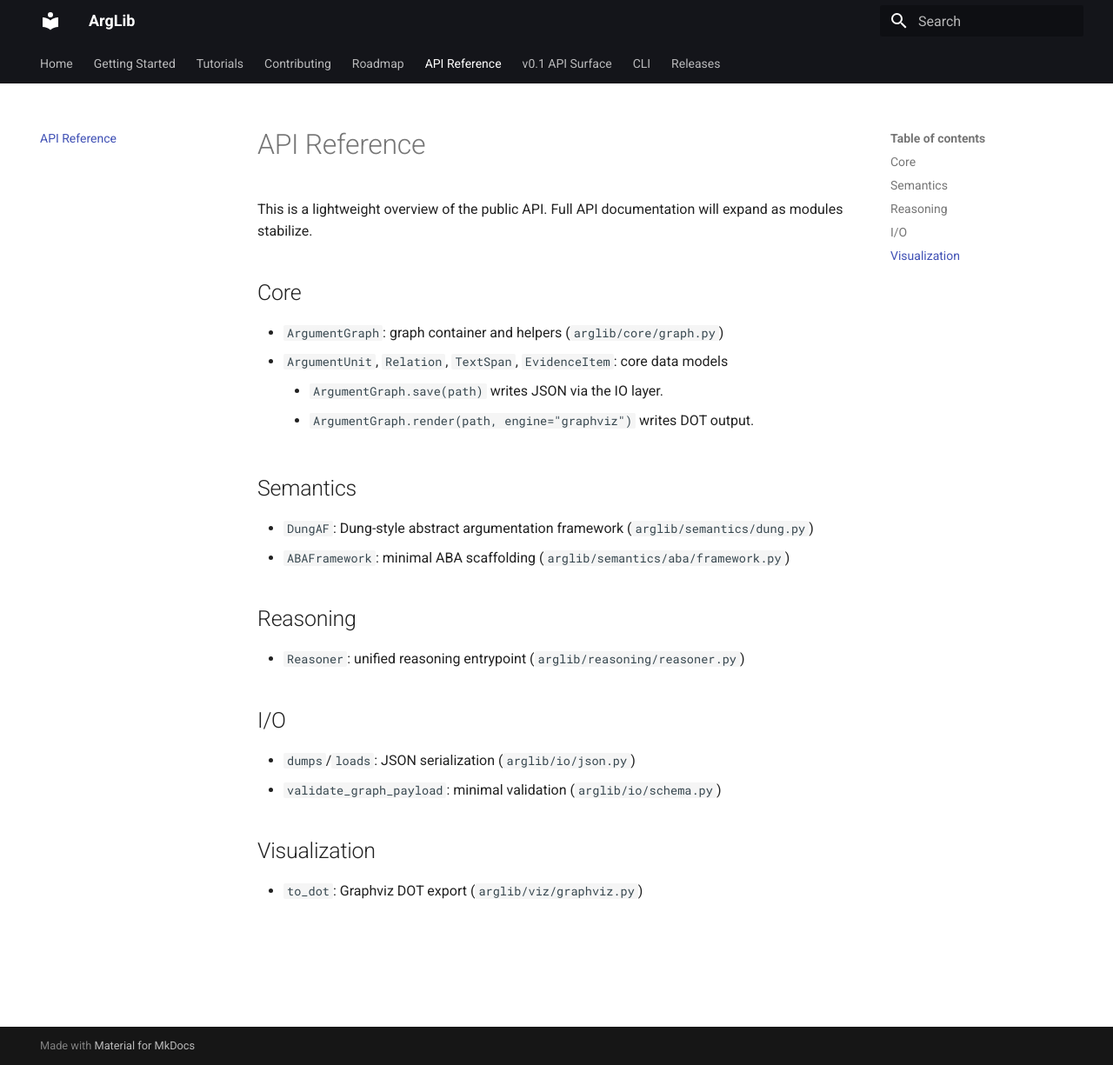
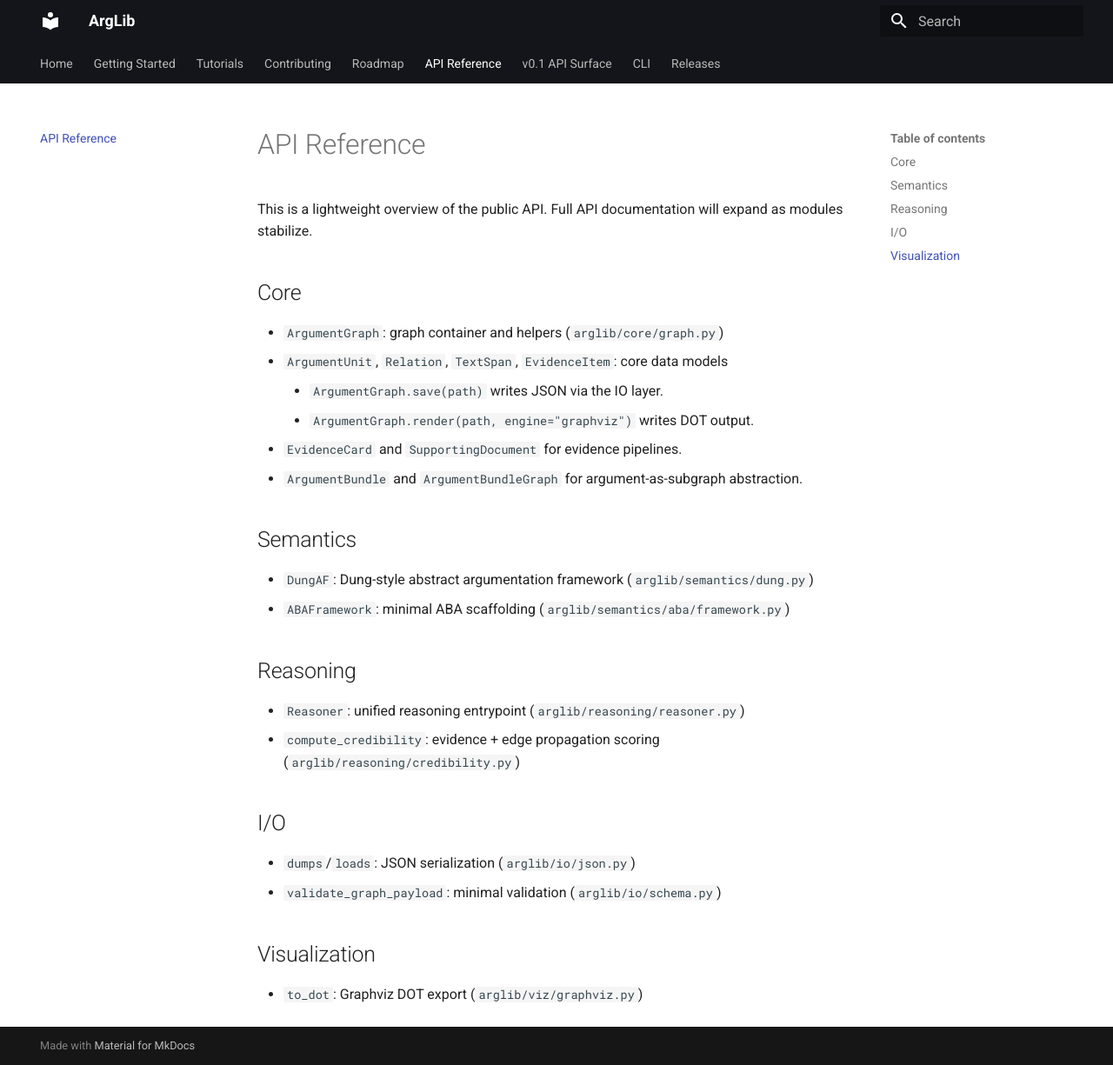
Before and after one commit to vasanthsarathy/arglib, an MkDocs documentation site: the page built from docs/api.md, in a window 1280 px wide and 1225 px high. Shown: the whole window at 87% size. Built offline with MkDocs 1.6.1 and Material for MkDocs 9.7.7, drawn with Linux system fonts in a browser that asks for light colours.

Commit message:
Update docs for bundling and credibility

```diff
--- a/docs/api.md
+++ b/docs/api.md
@@ -7,6 +7,8 @@ This is a lightweight overview of the public API. Full API documentation will ex
 - `ArgumentUnit`, `Relation`, `TextSpan`, `EvidenceItem`: core data models
     - `ArgumentGraph.save(path)` writes JSON via the IO layer.
     - `ArgumentGraph.render(path, engine="graphviz")` writes DOT output.
+- `EvidenceCard` and `SupportingDocument` for evidence pipelines.
+- `ArgumentBundle` and `ArgumentBundleGraph` for argument-as-subgraph abstraction.
 
 ## Semantics
 - `DungAF`: Dung-style abstract argumentation framework (`arglib/semantics/dung.py`)
@@ -14,6 +16,7 @@ This is a lightweight overview of the public API. Full API documentation will ex
 
 ## Reasoning
 - `Reasoner`: unified reasoning entrypoint (`arglib/reasoning/reasoner.py`)
+- `compute_credibility`: evidence + edge propagation scoring (`arglib/reasoning/credibility.py`)
 
 ## I/O
 - `dumps`/`loads`: JSON serialization (`arglib/io/json.py`)
```
Also changed, not shown: AGENTS.md (+1 -1 lines), README.md (+1 -0 lines), ROADMAP.md (+1 -0 lines), docs/roadmap.md (+1 -0 lines).
